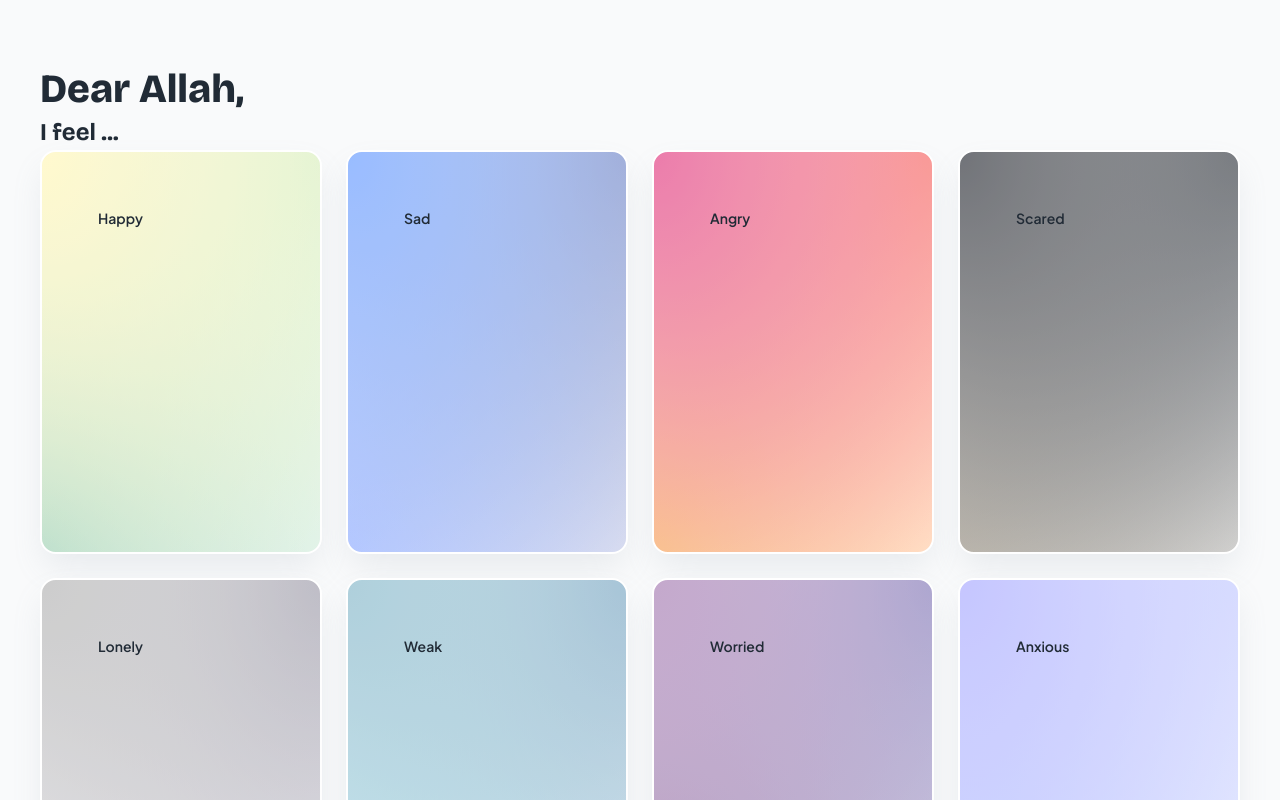
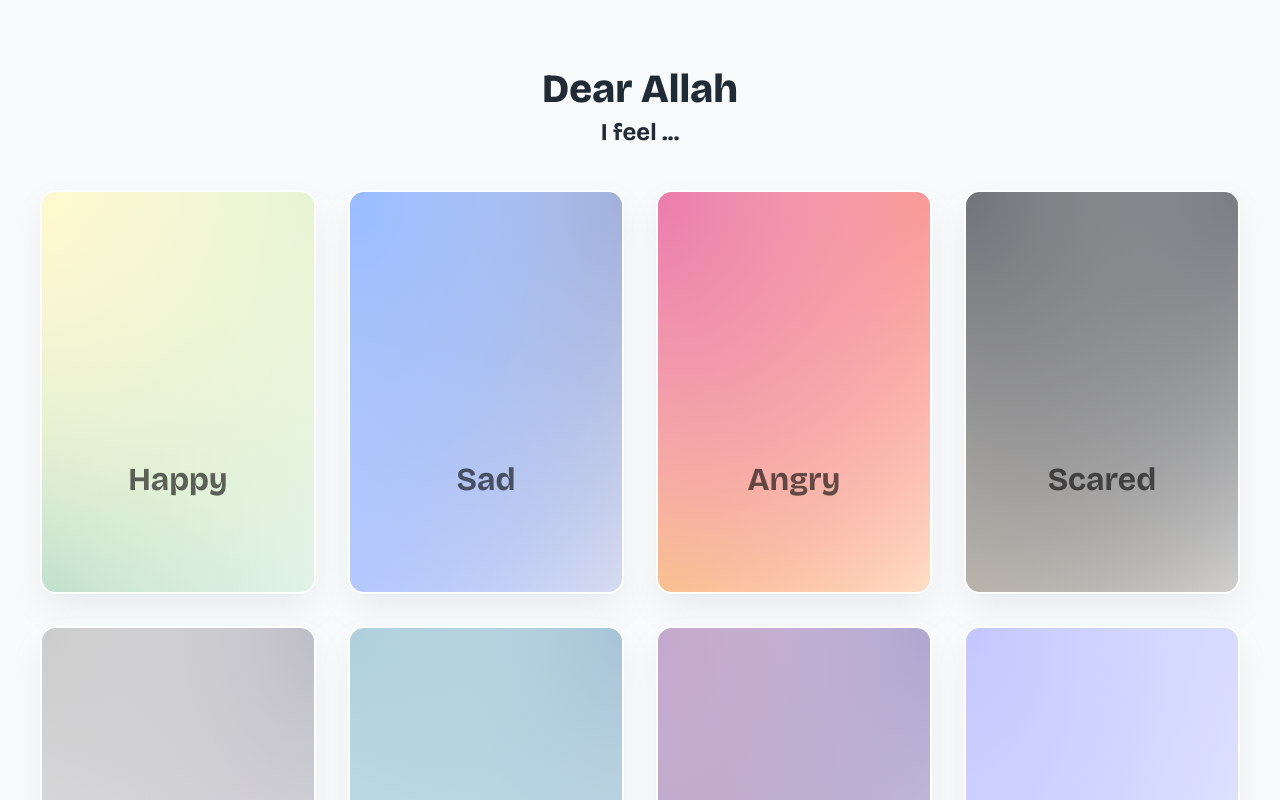
Before and after one commit to randhikarizky/dear-Allah, a Next.js app: page /landing in a window 1280 px wide. Shown: the top 800 px of the page. Built offline with nearby package versions, Linux system fonts and the light colour scheme.

Commit message:
added hover animation, hover pointer, and a few other style adjustment to landing page

```diff
--- a/app/components/landing/index.tsx
+++ b/app/components/landing/index.tsx
@@ -1,13 +1,4 @@
-import {
-  Card,
-  Container,
-  Grid,
-  Link,
-  Stack,
-  Theme,
-  Typography,
-  colors,
-} from "@mui/material";
+import { Box, Container, Grid, Stack, Typography } from "@mui/material";
 import { Feeling } from "../global/constants/feeling.constant";
 import Glass from "../global/components/Glass";
 
@@ -15,19 +6,45 @@ const LandingPage = () => {
   return (
     <>
       <Container maxWidth="xl">
-        <Typography variant="h1">Dear Allah,</Typography>
-        <Typography variant="h3">I feel ...</Typography>
-        <Grid container spacing={3}>
+        <Stack alignItems="center" direction="column" mb={5}>
+          <Typography variant="h1" gutterBottom={false}>
+            Dear Allah
+          </Typography>
+          <Typography variant="h3">I feel ...</Typography>
+        </Stack>
+        <Grid container spacing={4} justifyContent="center" alignItems="center">
           {Feeling.map((feel: any) => (
-            <Grid key={feel.id} item xs={12} sm={6} md={3}>
+            <Grid
+              key={feel.id}
+              item
+              xs={12}
+              sm={6}
+              md={3}
+              sx={{
+                transition: "all ease-in-out .2s",
+                "&:hover": {
+                  transform: "scale(1.05)",
+                  cursor: "pointer",
+                },
+              }}
+            >
               <Glass color={feel.color}>
-                <Stack spacing={2} sx={{ p: 3 }}>
-                  <Link color="inherit" underline="hover">
-                    <Typography variant="subtitle2" noWrap>
-                      {feel.title}
-                    </Typography>
-                  </Link>
-                </Stack>
+                <>
+                  <Box
+                    sx={{
+                      height: "70%",
+                    }}
+                  />
+                  <Typography
+                    variant="h2"
+                    align="center"
+                    sx={{
+                      color: "rgba(0,0,0, 0.6)",
+                    }}
+                  >
+                    {feel.title}
+                  </Typography>
+                </>
               </Glass>
             </Grid>
           ))}
```
